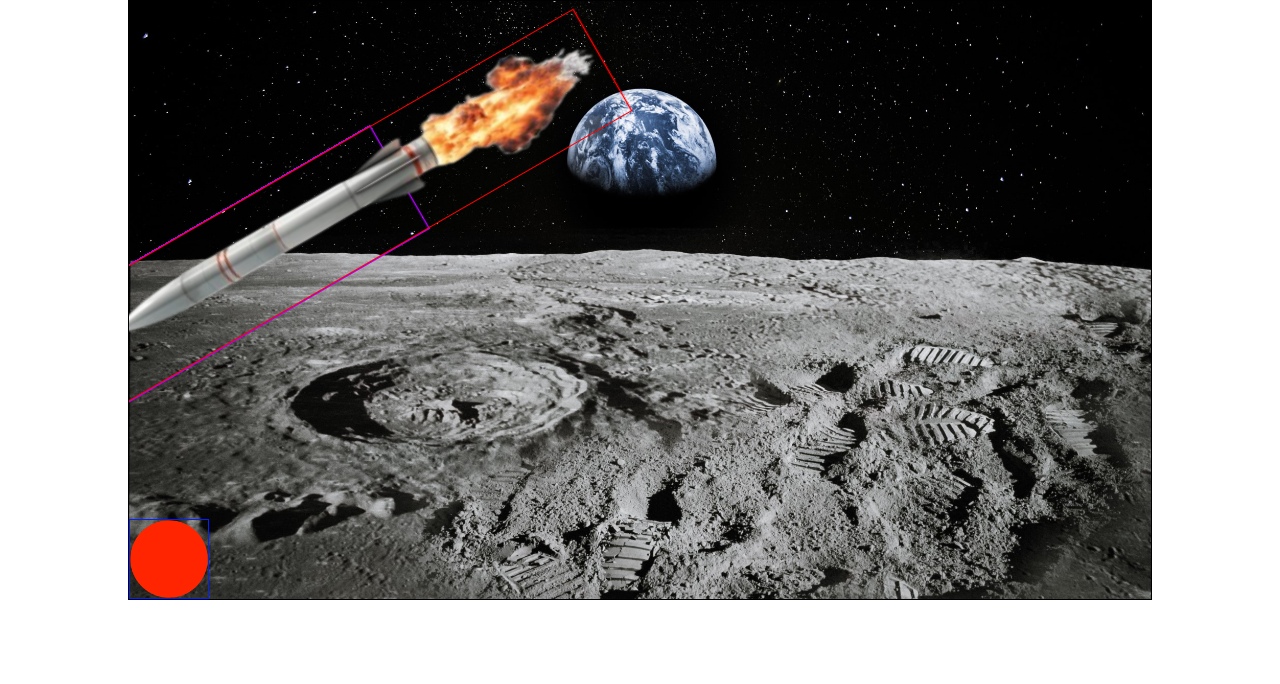
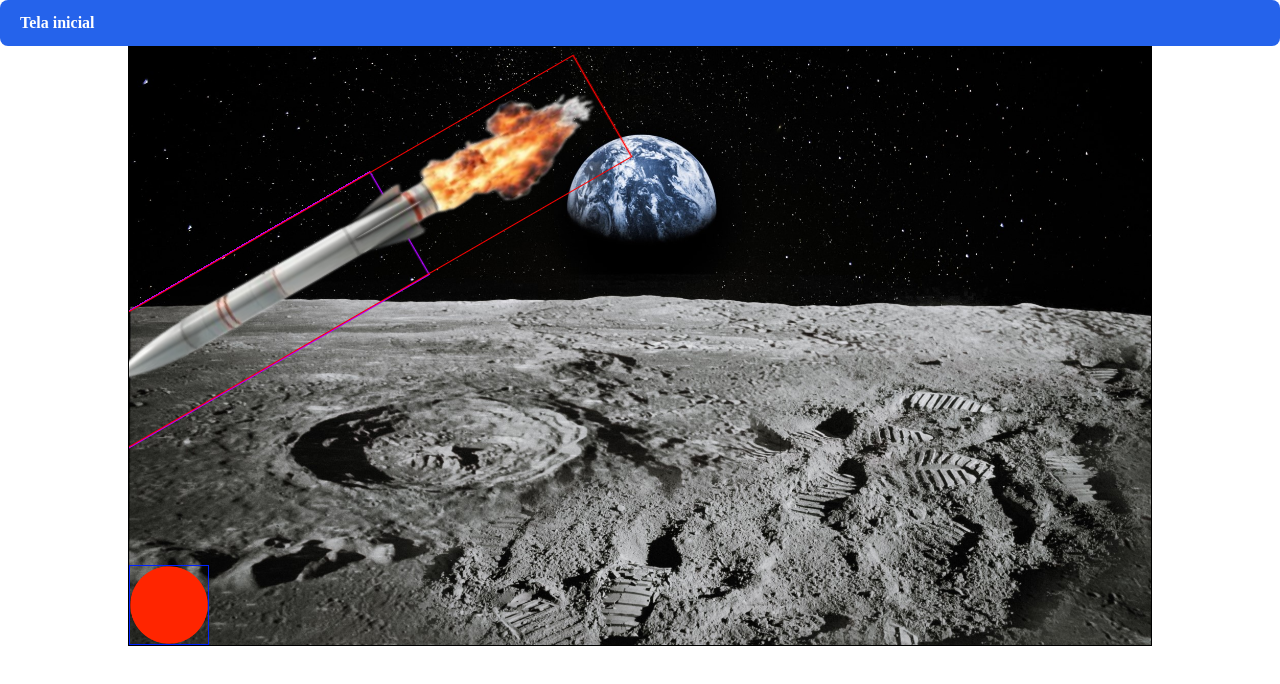
Before and after one commit to vitorbrandaov9-cloud/vitorbrandaov9-cloud.github.io, a plain HTML site: page indexJogoRed.html in a window 1280 px wide. Drawn offline with Linux system fonts and the light colour scheme; files whose address does not match are found by name.

Commit message:
Update indexJogoRed.html

```diff
--- a/indexJogoRed.html
+++ b/indexJogoRed.html
@@ -7,7 +7,7 @@
     <script src="JsJogoRed.js" defer></script>
     <title>Red</title>
 </head>
-<!--  <style>
+<style>
               .botao {
         display: block;
         padding: 14px 20px;
@@ -24,9 +24,9 @@
         transform: translateY(-2px);
       }
 
-    </style> -->
+    </style>
 <body>
-    <!-- <a class="botao" href="index.html">Tela inicial</a> -->
+ <a class="botao" href="index.html">Tela inicial</a>
     <div class="gamescreen">
         <img id="bola" src="./images/bola.png" class="bola">
         <div class="missil-hitbox">
```
